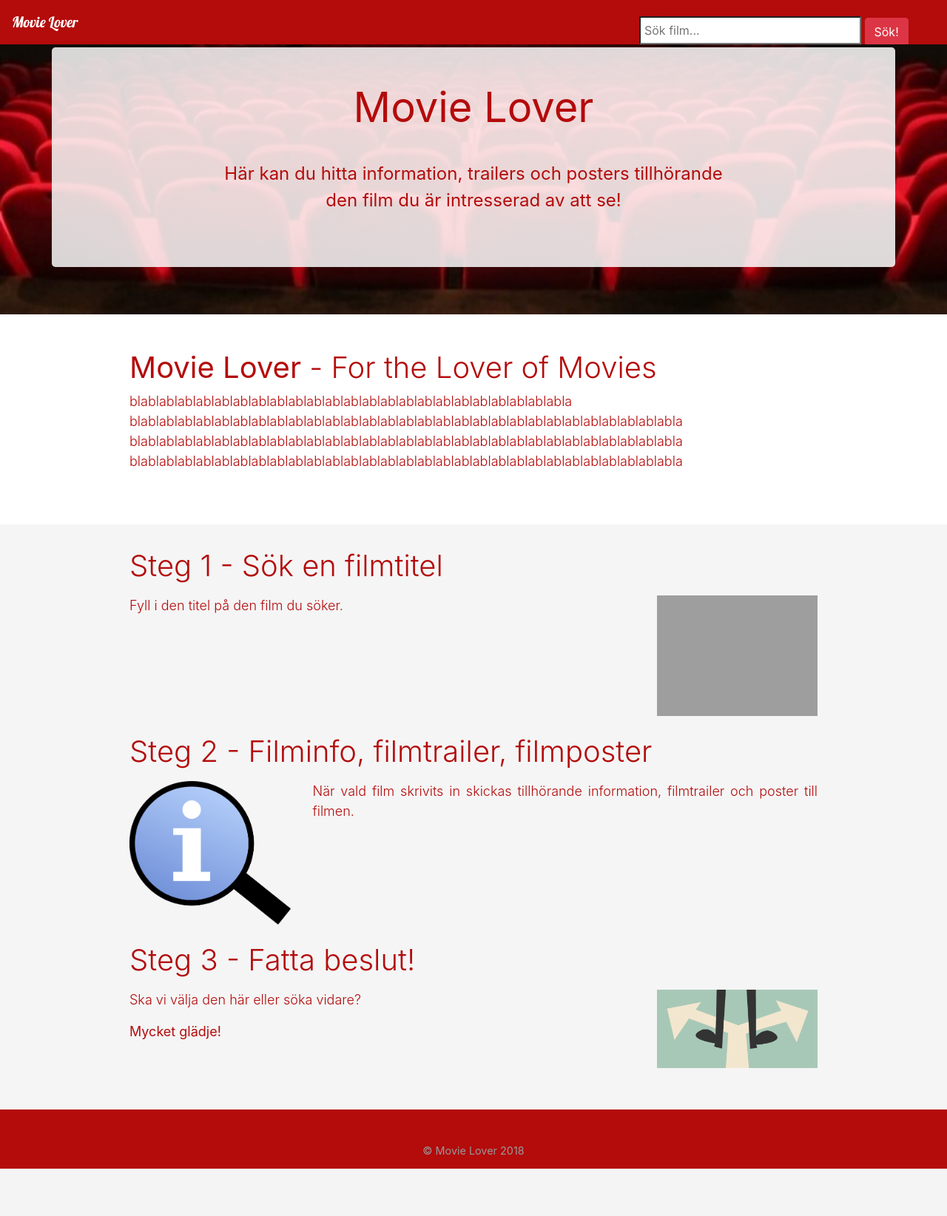
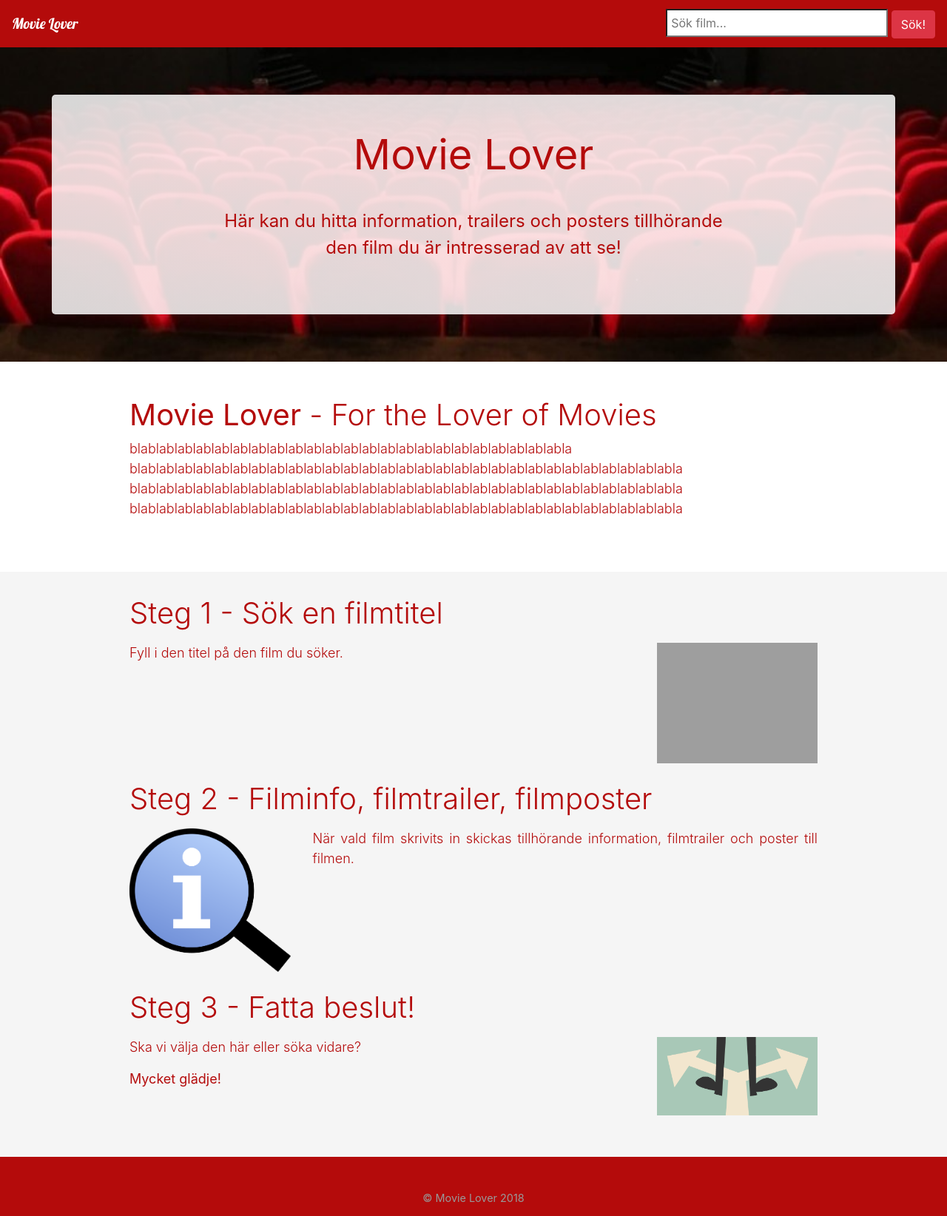
Before and after one commit to maxRudander/movie-lover, a Flask app: page / in a window 1280 px wide. Shown: the whole page at 74% size. Before the commit the page ends 1580 px from the top, so only its background shows below. Run offline with Flask 2, Linux system fonts and the light colour scheme; some libraries are stand-ins or nearby versions; grey boxes are pictures that could not be loaded.

Commit message:
navbar fix

```diff
--- a/Topcats/static/css/style.css
+++ b/Topcats/static/css/style.css
@@ -1,5 +1,7 @@
 body {
 	color: rgb(180, 11, 11);
+	font-size: 16px;
+	margin-top: 4em;
 }
 
 .font-bold {
@@ -8,13 +10,15 @@ body {
 
 nav.navbar {
 	background-color: rgb(180, 11, 11);
-	height: 60px;
+	height: 4em;
 	overflow: hidden;
 }
 
 a.navbar-brand {
 	font-family: 'Lobster';
 }
+
+
 
 .navbar-collapse {
 	flex-grow: 0;
--- a/Topcats/templates/includes/_navbar.html
+++ b/Topcats/templates/includes/_navbar.html
@@ -7,14 +7,11 @@
     </div>
     <div class="navbar-collapse collapse order-1 order-md-0 dual-collapse2">
         <ul class="navbar-nav mr-auto">
-          <li class="nav-item">
-            <div class="search-div">
+          <li class="navbar-item">
               <form action="">
-                <strong>Ange film:<br></strong>
                 <input class="search-field" type="search" placeholder="Sök film..." name="search-field">
                 <input class="btn btn-danger" type="submit" value="Sök!">
               </form>
-            </div>
           </li>
         </ul>
     </div>
```
